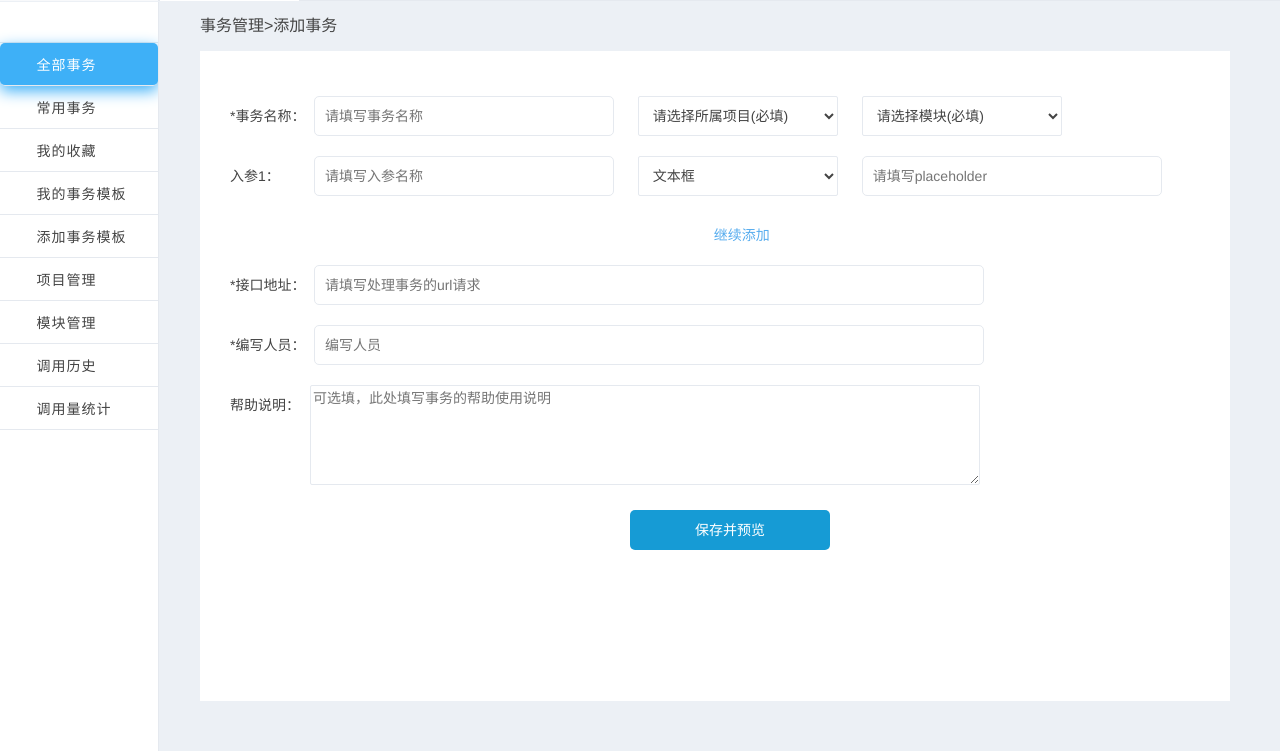
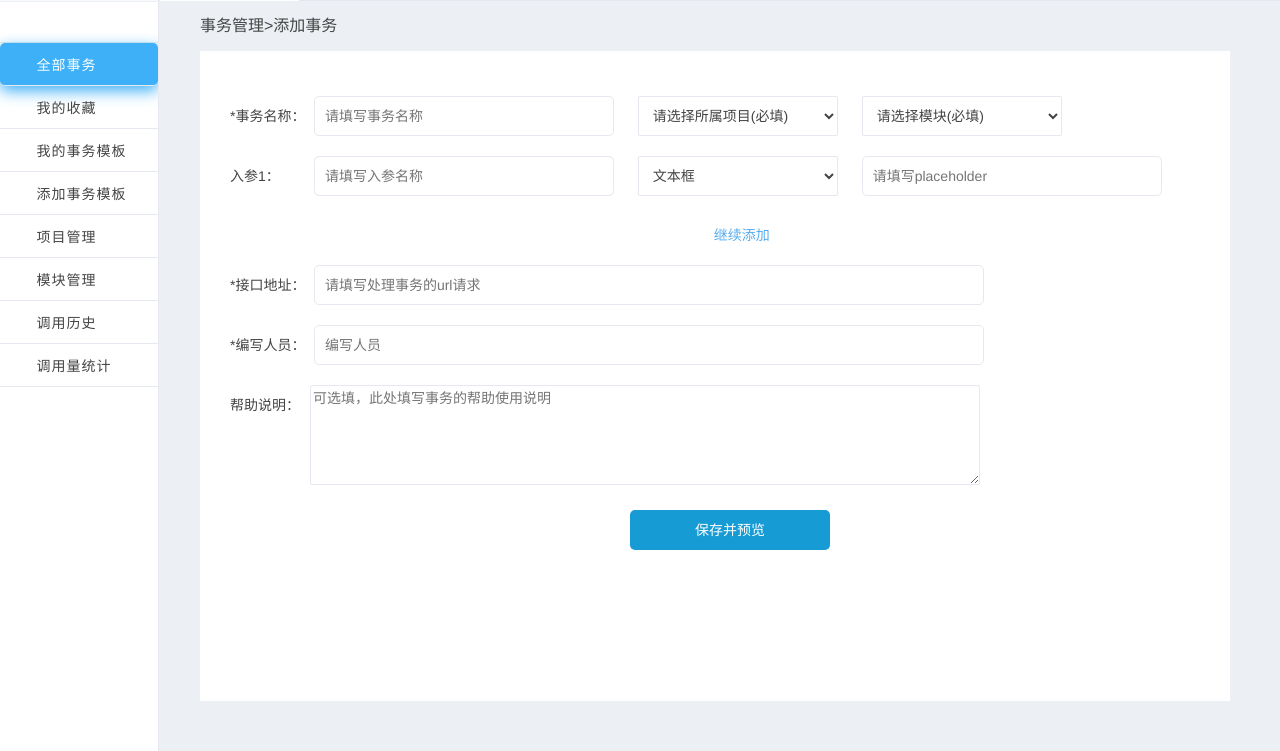
Before and after one commit to Rain0193/qacenter, a Django app: template templates/add_td.html in a window 1280 px wide. Shown: the part 49-800 px from the top of the page. Run offline with Django 3.2, Linux system fonts and the light colour scheme; the template is opened without the code that fills it, so the values that code supplies are empty; some libraries are stand-ins or nearby versions; some web fonts are replaced.

Commit message:
'update'

```diff
--- a/templates/base.html
+++ b/templates/base.html
@@ -37,14 +37,6 @@
         <span class="fixed-title"><a href="/qacenter/index">质量中心</a></span>
     </div>
     <div class="fixed-nav">
-{#        #foreach($app in $applicationList)#}
-{#            <span>#if($!curAppId==$!app.id)$!app.appName#end</span>#}
-{#        #end#}
-{#        <div class="fixed-nav-list">#}
-{#            #foreach($app in $applicationList)#}
-{#                <a href="$!app.url" target="_blank">$!app.appName</a>#}
-{#            #end#}
-{#        </div>#}
         <span class="fixed-title">质量中心</span>
         <div class="fixed-nav-list">
                 <a href="www.baidu.com" target="_blank">数据工场</a>
@@ -63,9 +55,9 @@
         <div class="nav-list-menu sel"><a href="/qacenter/all_td/"><i
                 class="iconfont icon-black">
             &#xe60d;</i>全部事务</a></div>
-        <div class="nav-list-menu "><a href="/qacenter/td/allTD?tag=hot" id="hotTD"> <i
-                class="iconfont icon-hot">
-            &#xe60e;</i>常用事务</a></div>
+{#        <div class="nav-list-menu "><a href="/qacenter/td/allTD?tag=hot" id="hotTD"> <i#}
+{#                class="iconfont icon-hot">#}
+{#            &#xe60e;</i>常用事务</a></div>#}
         <div class="nav-list-menu "><a href="/qacenter/my_fav" id="favTD"><i
                 class="iconfont icon-fav">
             &#xe619;</i>我的收藏</a></div>
```
